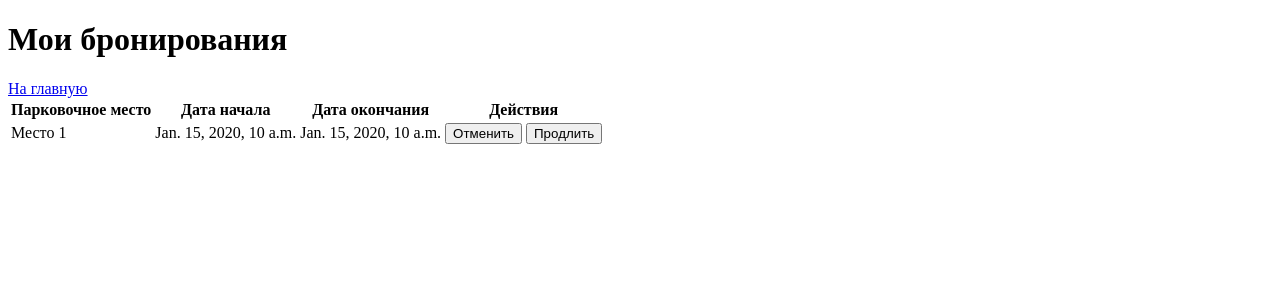
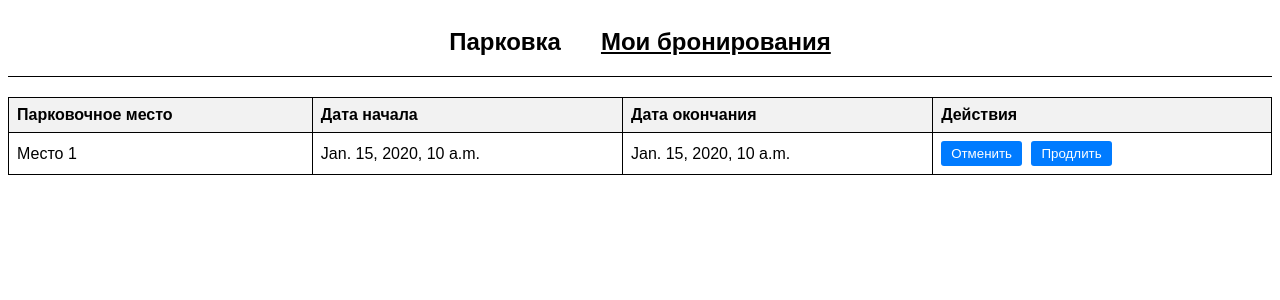
Before and after one commit to maxseryogin/booking, a Django app: page /my_bookings/ in a window 1280 px wide. Shown: the top 300 px of the page. Run offline with Django 5.2, Linux system fonts and the light colour scheme; a user stored in the database is signed in; data comes from the database, SQL or seed files in the repository; both versions use the stored data as it was after the commit; tables that the repository leaves empty hold one stand-in row (values such as "Sample post").

Commit message:
добавил дизайн, проверку не занято ли место раз в минуту пока работает сайт, исправил некоторые ошибки

```diff
--- a/booking_app/templates/my_bookings.html
+++ b/booking_app/templates/my_bookings.html
@@ -2,10 +2,79 @@
 <html>
   <head>
     <title>Мои бронирования</title>
+    <style>
+      body {
+        font-family: Arial, sans-serif;
+      }
+      .header {
+        display: flex;
+        justify-content: center;
+        align-items: center;
+        border-bottom: 1px solid black;
+        padding: 10px;
+      }
+      .header a {
+        text-decoration: none;
+        color: black;
+        padding: 10px;
+        transition: background-color 0.3s, color 0.3s;
+      }
+      .header a:hover {
+        background-color: gray;
+        color: white;
+      }
+      .header a.active {
+        text-decoration: underline;
+      }
+      .header h1,
+      .header h2 {
+        margin: 0;
+        font-size: 24px; /* Установим одинаковый размер шрифта */
+      }
+      .header h2 {
+        margin-left: 20px;
+      }
+      table {
+        width: 100%;
+        border-collapse: collapse;
+        margin: 20px 0;
+      }
+      th,
+      td {
+        border: 1px solid black;
+        padding: 8px;
+        text-align: left;
+      }
+      th {
+        background-color: #f2f2f2;
+      }
+      button {
+        margin-right: 5px;
+        padding: 5px 10px;
+        border: none;
+        background-color: #007bff;
+        color: white;
+        border-radius: 3px;
+        cursor: pointer;
+      }
+      button:hover {
+        background-color: #0056b3;
+      }
+    </style>
   </head>
   <body>
-    <h1>Мои бронирования</h1>
-    <a href="{% url 'home' %}">На главную</a>
+    <div class="header">
+      <a
+        href="{% url 'home' %}"
+        class="{% if request.resolver_match.url_name == 'home' %}active{% endif %}"
+        ><h1>Парковка</h1></a
+      >
+      <a
+        href="{% url 'my_bookings' %}"
+        class="{% if request.resolver_match.url_name == 'my_bookings' %}active{% endif %}"
+        ><h2>Мои бронирования</h2></a
+      >
+    </div>
     <table>
       <thead>
         <tr>
--- a/booking_app/views.py
+++ b/booking_app/views.py
@@ -39,6 +39,7 @@ def my_bookings(request):
 
 @login_required(login_url='/login/')
 def book_spot(request):
+    selected_spot_id = request.GET.get('spot_id')  # Получаем идентификатор выбранного места
     if request.method == 'POST':
         spot_id = request.POST['spot']
         spot = get_object_or_404(ParkingSpot, id=spot_id)
@@ -57,4 +58,4 @@ def book_spot(request):
         return redirect('my_bookings')
     else:
         spots = ParkingSpot.objects.filter(is_free=True)
-        return render(request, 'book_spot.html', {'spots': spots})
+        return render(request, 'book_spot.html', {'spots': spots, 'selected_spot_id': selected_spot_id})
--- a/booking_project/settings.py
+++ b/booking_project/settings.py
@@ -117,7 +117,9 @@ USE_TZ = True
 # https://docs.djangoproject.com/en/5.1/howto/static-files/
 
 STATIC_URL = '/static/'
-STATICFILES_DIRS = [BASE_DIR / "static"]
+STATICFILES_DIRS = [
+    BASE_DIR / "static",
+]
 
 # Default primary key field type
 # https://docs.djangoproject.com/en/5.1/ref/settings/#default-auto-field
```
Also changed, not shown: booking_app/apps.py (+5 -2 lines), booking_app/tasks.py (added, +44 -0 lines), booking_app/templates/book_spot.html (+28 -1 lines), booking_app/templates/home.html (+34 -8 lines), db.sqlite3.
